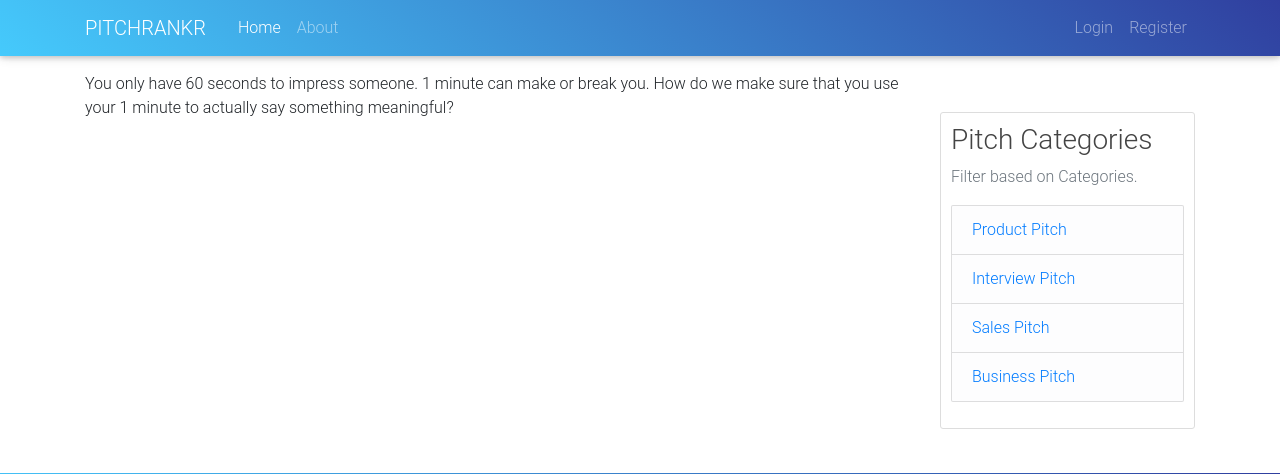
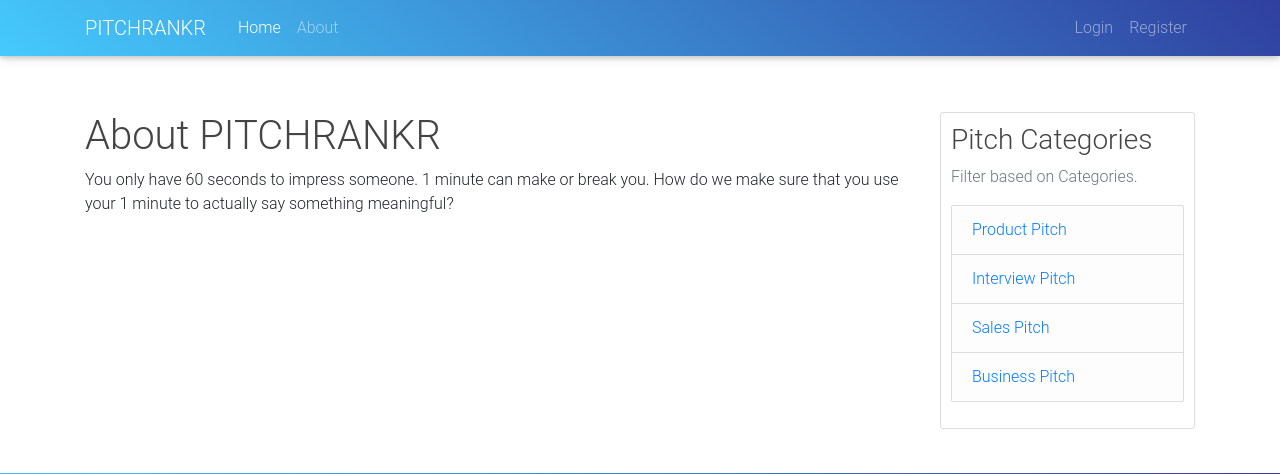
Before and after one commit to josylad/Flask-Pitch, a Flask app: page /about in a window 1280 px wide. Shown: the top 474 px of the page. Run offline with Flask 2, Linux system fonts and the light colour scheme; some libraries are stand-ins or nearby versions.

Commit message:
update the about html template, add margins and paddings

```diff
--- a/app/templates/about.html
+++ b/app/templates/about.html
@@ -1,6 +1,9 @@
 {% extends "layout.html" %}
 
 {% block content%}
+<div class="mt-5 pt-5">
     <h1>About PITCHRANKR</h1>
     <p>You only have 60 seconds to impress someone. 1 minute can make or break you. How do we make sure that you use your 1 minute to actually say something meaningful?</p>
+
+</div>
 {% endblock content %}
```
